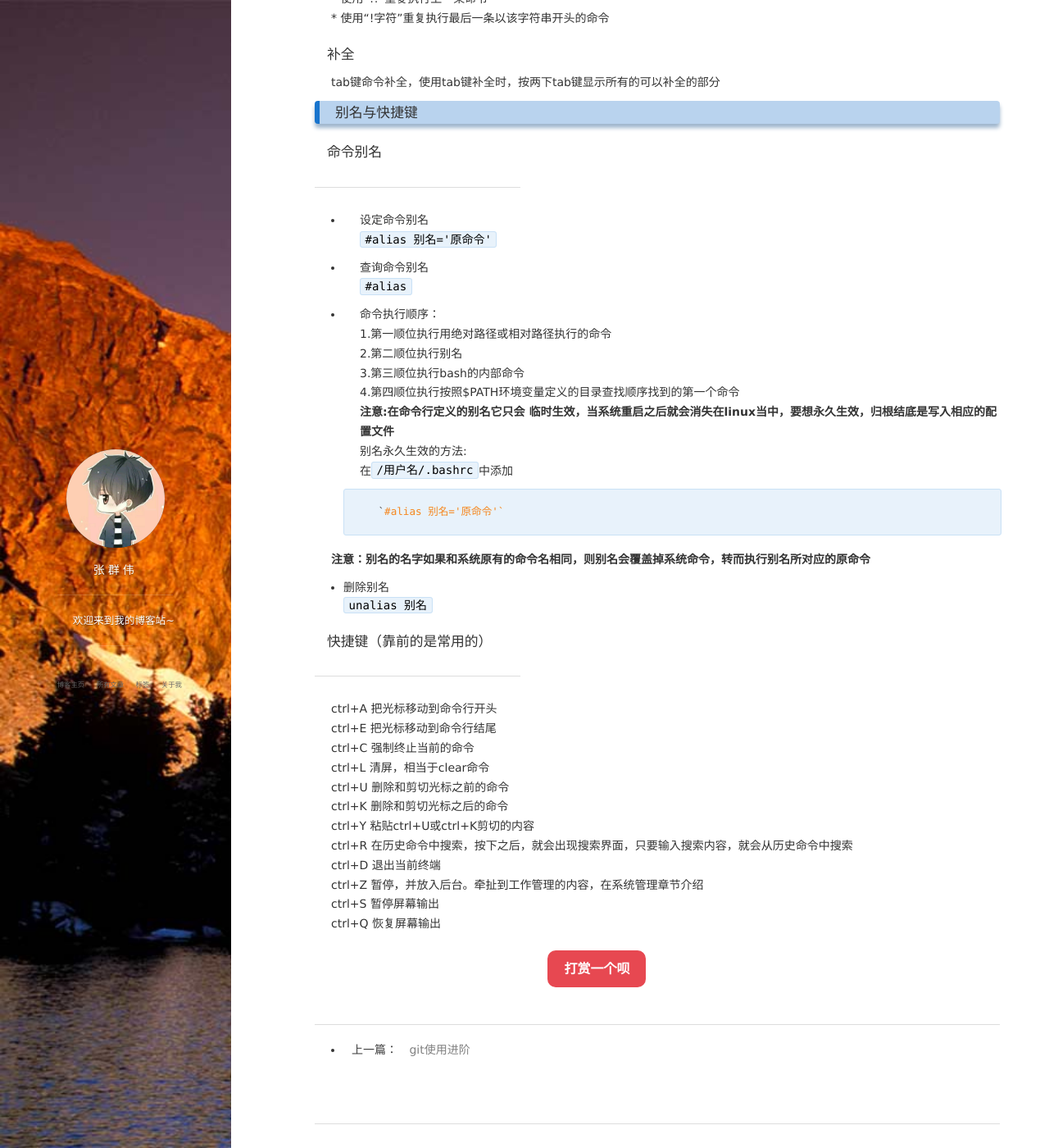
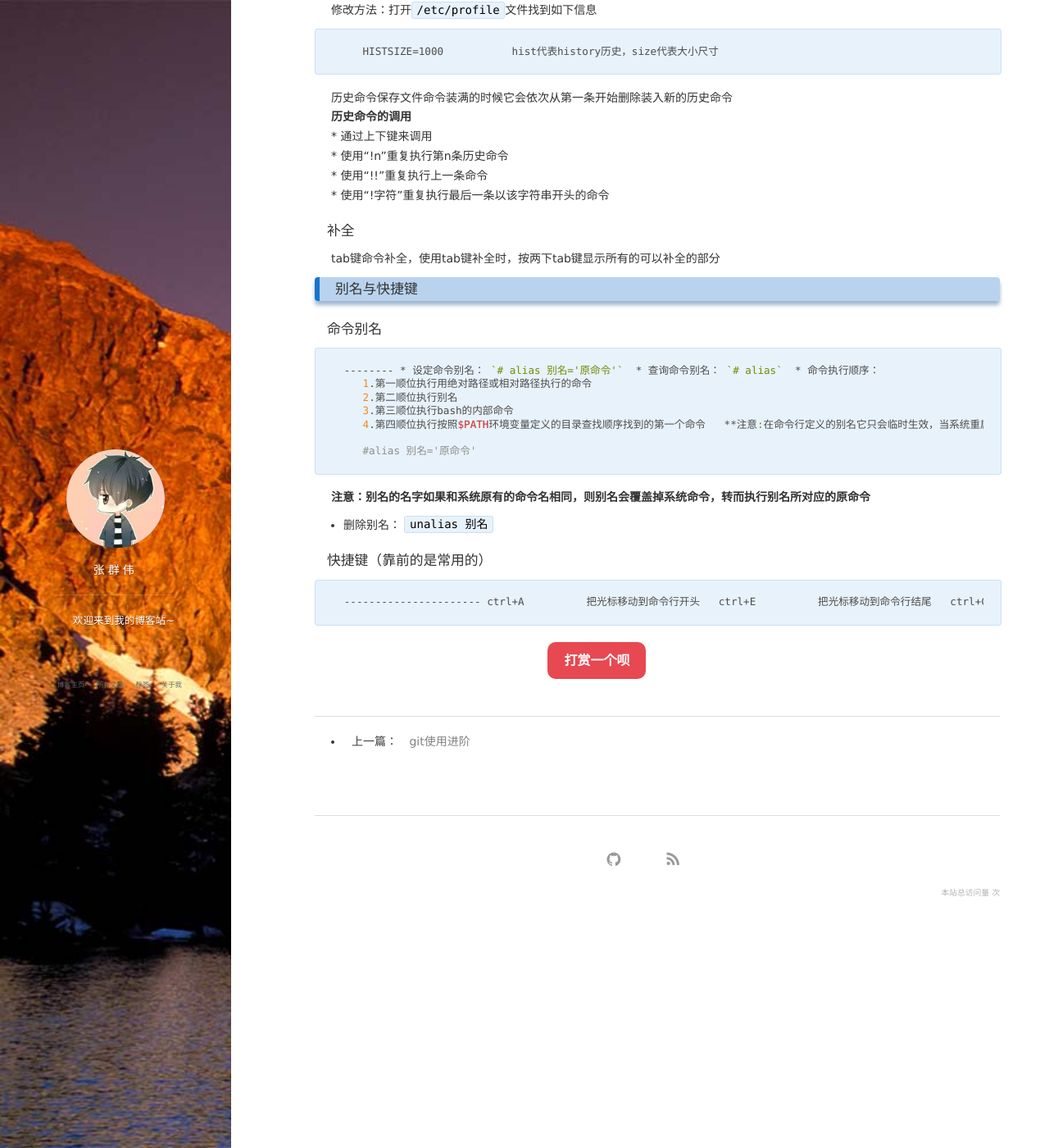
Before and after one commit to syhleo/zhangqunwei.github.io, a Jekyll site: the page built from _posts/2017-12-16-shell基础.md, in a window 1280 px wide and 1400 px high, scrolled down 1922 px. Shown: the whole window at 82% size. Built offline with Jekyll 4.4.1, drawn with Linux system fonts in a browser that asks for light colours; nearby versions of some CDN libraries; our own code applies the rules of GitHub Pages for plain Markdown files; comment, search, counter and statistics services are not loaded; some of the changed text lies outside the part shown.

Commit message:
Update 2017-12-16-shell基础.md

````diff
--- a/_posts/2017-12-16-shell基础.md
+++ b/_posts/2017-12-16-shell基础.md
@@ -45,10 +45,13 @@
 ### shell脚本执行方式
 shell脚本执行（以.sh 为后缀）
 * 方法一：赋予执行权限，直接运行
-        `# chmod 755 hello.sh `或`# chmod u+x hello.sh`　　赋予可执行权限
-        `# ./hello.sh`　　用相对路径或者绝对路径运行脚本
+
+        # chmod 755 hello.sh 或 # chmod u+x hello.sh　　赋予可执行权限
+        # ./hello.sh　　用相对路径或者绝对路径运行脚本
+
 * 方法二：通过Bash调用执行脚本(可以不用给执行权限)
-        `# Bash hello.h`
+
+        # Bash hello.h
 
 第一个shell脚本：
 ```bash
@@ -68,7 +71,8 @@
 -w：  把缓存中的历史命令写入历史命令保存文件（~/.bash_history）中
 **注意:历史命令默认会保存1000条，可以在环境变量配置文件/etc/profile中进行修改**
 修改方法：打开`/etc/profile`文件找到如下信息
-        `HISTSIZE=1000           hist代表history历史，size代表大小尺寸`
+
+        HISTSIZE=1000           hist代表history历史，size代表大小尺寸
 
 历史命令保存文件命令装满的时候它会依次从第一条开始删除装入新的历史命令
 **历史命令的调用**
@@ -83,31 +87,26 @@
 ### 别名与快捷键
 
 #### 命令别名
-____________
-* 设定命令别名
-        `#alias 别名='原命令'`
-
-* 查询命令别名
-        `#alias`
-
+     --------
+* 设定命令别名： `# alias 别名='原命令'`
+* 查询命令别名： `# alias`
 * 命令执行顺序：
         1.第一顺位执行用绝对路径或相对路径执行的命令
         2.第二顺位执行别名
         3.第三顺位执行bash的内部命令
         4.第四顺位执行按照$PATH环境变量定义的目录查找顺序找到的第一个命令
-**注意:在命令行定义的别名它只会 临时生效，当系统重启之后就会消失在linux当中，要想永久生效，归根结底是写入相应的配置文件**
+**注意:在命令行定义的别名它只会临时生效，当系统重启之后就会消失在linux当中，要想永久生效，归根结底是写入相应的配置文件**
 别名永久生效的方法:
 在`/用户名/.bashrc`中添加
 
-        `#alias 别名='原命令'`
+        #alias 别名='原命令'
 
 **注意：别名的名字如果和系统原有的命令名相同，则别名会覆盖掉系统命令，转而执行别名所对应的原命令**
 
-* 删除别名
-        `unalias 别名`
+* 删除别名： `unalias 别名`
 
 #### 快捷键（靠前的是常用的）
-___________________________
+     ----------------------
 ctrl+A          把光标移动到命令行开头
 ctrl+E          把光标移动到命令行结尾
 ctrl+C          强制终止当前的命令
````
Also changed, not shown: other parts of _posts/2017-12-16-shell基础.md (+19 -19 lines).
